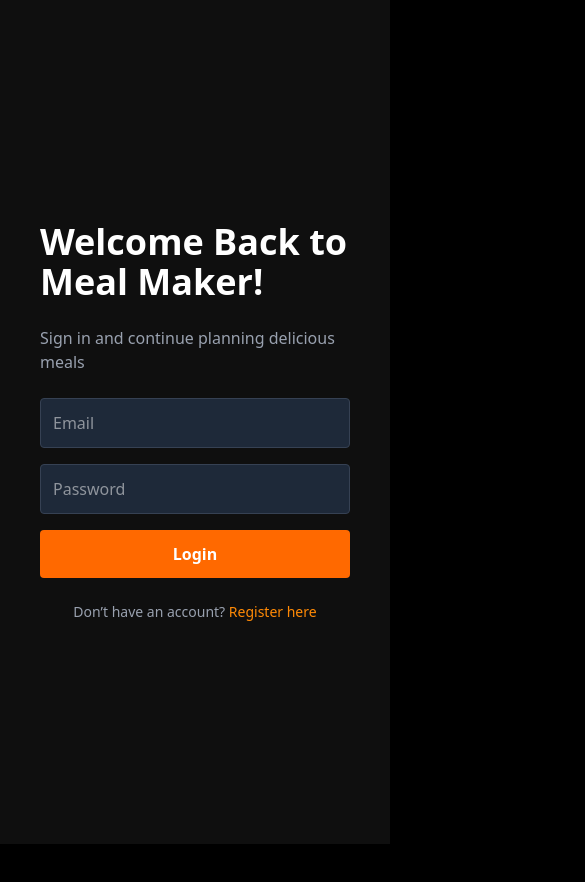
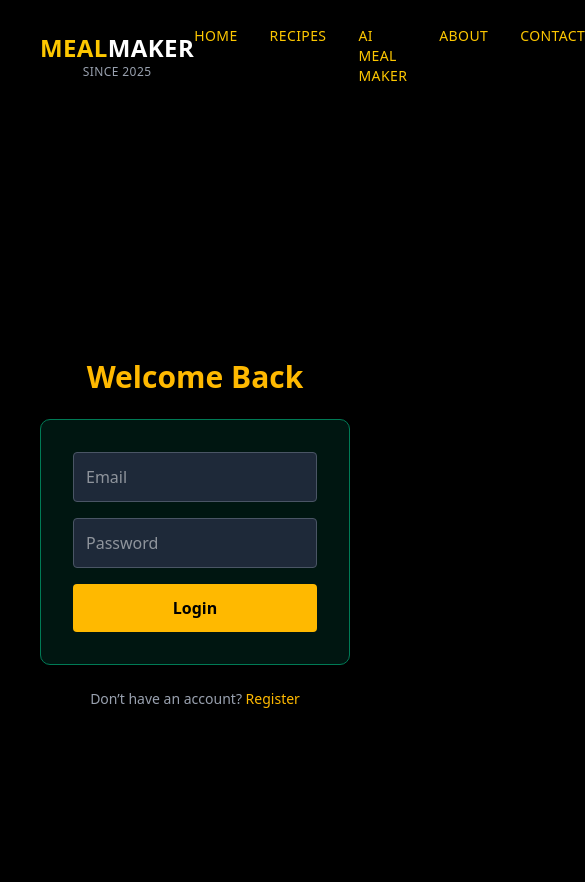
Before and after one commit to ipseekamalla1/aimealmaker, a Next.js app: page /login in a window 390 px wide. Shown: the top 882 px of the page, 585 px wide, since content can reach past the window. Before the commit the page ends 844 px from the top, so only its background shows below. Built offline with nearby package versions, Linux system fonts and the light colour scheme; no server answers.

Commit message:
next auth session added

```diff
--- a/app/api/auth/[...nextauth]/route.ts
+++ b/app/api/auth/[...nextauth]/route.ts
@@ -1,35 +1,47 @@
-import NextAuth from "next-auth"
-import CredentialsProvider from "next-auth/providers/credentials"
-import { PrismaAdapter } from "@auth/prisma-adapter"
-import { prisma } from "@/lib/prisma"
-import { compare } from "bcryptjs"
+import NextAuth from "next-auth";
+import CredentialsProvider from "next-auth/providers/credentials";
+import { PrismaAdapter } from "@auth/prisma-adapter";
+import { compare } from "bcryptjs";
+import prisma from "@/lib/prisma";
+import type { NextAuthOptions } from "next-auth";
 
-const handler = NextAuth({
+export const authOptions: NextAuthOptions = {
   adapter: PrismaAdapter(prisma),
+  session: {
+    strategy: "jwt",
+  },
+  secret: process.env.NEXTAUTH_SECRET,
   providers: [
     CredentialsProvider({
       name: "Credentials",
       credentials: {
-        email: { label: "Email", type: "email" },
+        email: { label: "Email", type: "text" },
         password: { label: "Password", type: "password" },
       },
       async authorize(credentials) {
+        if (!credentials?.email || !credentials?.password) return null;
+
         const user = await prisma.user.findUnique({
-          where: { email: credentials?.email },
-        })
-        if (!user) throw new Error("No user found")
+          where: { email: credentials.email },
+        });
 
-        const valid = await compare(credentials!.password, user.password)
-        if (!valid) throw new Error("Invalid password")
+        if (!user) throw new Error("No user found");
 
-        return user
+        const isValid = await compare(credentials.password, user.password);
+        if (!isValid) throw new Error("Invalid password");
+
+        return {
+          id: user.id.toString(),
+          name: `${user.fname} ${user.lname}`,
+          email: user.email,
+        };
       },
     }),
   ],
-  session: {
-    strategy: "jwt",
+  pages: {
+    signIn: "/login",
   },
-  secret: process.env.NEXTAUTH_SECRET,
-})
+};
 
-export { handler as GET, handler as POST }
+const handler = NextAuth(authOptions);
+export { handler as GET, handler as POST };
--- a/app/layout.tsx
+++ b/app/layout.tsx
@@ -1,20 +1,21 @@
-import "./globals.css"
-import SessionProviderWrapper from "@/components/SessionProviderWrapper"
+import "./globals.css";
+import Providers from "@/components/Providers";
+import ClientNavbar from "@/components/ClientNavbar";
 
 export const metadata = {
   title: "MealMaker",
   description: "AI-powered meal planner",
-}
+};
 
 export default function RootLayout({ children }: { children: React.ReactNode }) {
   return (
     <html lang="en">
-      <body>
-        <SessionProviderWrapper>
-
-          {children}
-        </SessionProviderWrapper>
+      <body className="bg-black text-white">
+        <Providers>
+          <ClientNavbar />
+          <main>{children}</main>
+        </Providers>
       </body>
     </html>
-  )
+  );
 }
--- a/app/login/page.tsx
+++ b/app/login/page.tsx
@@ -1,88 +1,109 @@
-'use client';
-import { useState } from 'react';
-import Image from 'next/image';
-import { useRouter } from 'next/navigation';
+"use client";
+import { signIn } from "next-auth/react";
+import { useRouter } from "next/navigation";
+import { useState } from "react";
+import Image from "next/image";
 
 export default function LoginPage() {
-  const [form, setForm] = useState({ email: '', password: '' });
-  const [message, setMessage] = useState('');
+  const [form, setForm] = useState({ email: "", password: "" });
+  const [error, setError] = useState("");
+  const [loading, setLoading] = useState(false);
   const router = useRouter();
 
   const handleSubmit = async (e: React.FormEvent) => {
     e.preventDefault();
-    const res = await fetch('/api/login', {
-      method: 'POST',
-      headers: { 'Content-Type': 'application/json' },
-      body: JSON.stringify(form),
+    setError("");
+    setLoading(true);
+
+    const res = await signIn("credentials", {
+      redirect: false,
+      email: form.email,
+      password: form.password,
     });
 
-    const data = await res.json();
-    if (res.ok) {
-      setMessage('Login successful! Redirecting...');
-      setTimeout(() => router.push('/'), 1500);
+    setLoading(false);
+
+    if (res?.error) {
+      setError(res.error);
     } else {
-      setMessage(data.error || 'Login failed');
+      router.push("/"); // redirect to home
     }
   };
 
   return (
-    <div className="flex min-h-screen">
+    <div className="flex min-h-screen bg-black text-white">
       {/* Left side - Login Form */}
-      <div className="flex flex-col justify-center items-center w-full lg:w-1/2 bg-[#0f0f0f] text-white px-10">
-        <h1 className="text-4xl font-bold mb-6">Welcome Back to Meal Maker!</h1>
-        <p className="text-gray-400 mb-6">
-          Sign in and continue planning delicious meals
-        </p>
+      <div className="flex flex-col justify-center items-center w-full lg:w-1/2 px-10 py-12">
+        <h1 className="text-3xl font-bold mb-6 text-amber-400">
+          Welcome Back
+        </h1>
 
-        <form onSubmit={handleSubmit} className="flex flex-col w-full max-w-sm space-y-4">
+        <form
+          onSubmit={handleSubmit}
+          className="flex flex-col w-full max-w-md space-y-4 bg-emerald-950/50 border border-emerald-700 rounded-lg p-8 shadow-lg"
+        >
           <input
             type="email"
             placeholder="Email"
-            className="p-3 rounded bg-gray-800 border border-gray-700 focus:outline-none focus:ring-2 focus:ring-orange-400"
+            className="p-3 rounded bg-gray-800 border border-gray-600 focus:ring-2 focus:ring-amber-400 focus:outline-none"
             value={form.email}
             onChange={(e) => setForm({ ...form, email: e.target.value })}
             required
           />
+
           <input
             type="password"
             placeholder="Password"
-            className="p-3 rounded bg-gray-800 border border-gray-700 focus:outline-none focus:ring-2 focus:ring-orange-400"
+            className="p-3 rounded bg-gray-800 border border-gray-600 focus:ring-2 focus:ring-amber-400 focus:outline-none"
             value={form.password}
             onChange={(e) => setForm({ ...form, password: e.target.value })}
             required
           />
+
           <button
             type="submit"
-            className="bg-orange-500 hover:bg-orange-600 text-white p-3 rounded font-semibold transition"
+            disabled={loading}
+            className={`p-3 rounded font-semibold transition-all duration-300 ${
+              loading
+                ? "bg-emerald-700 text-gray-300 cursor-not-allowed"
+                : "bg-amber-400 text-black hover:bg-amber-300"
+            }`}
           >
-            Login
+            {loading ? "Logging in..." : "Login"}
           </button>
         </form>
 
-        {message && <p className="mt-4 text-sm text-gray-300">{message}</p>}
+        {error && (
+          <p className="mt-4 text-red-400 animate-pulse">{error}</p>
+        )}
 
-        <p className="mt-6 text-gray-400 text-sm">
-          Don’t have an account?{' '}
-          <a href="/register" className="text-orange-400 hover:underline">
-            Register here
-          </a>
+        <p className="mt-6 text-sm text-gray-400">
+          Don’t have an account?{" "}
+          <span
+            onClick={() => router.push("/register")}
+            className="text-amber-400 cursor-pointer hover:underline"
+          >
+            Register
+          </span>
         </p>
       </div>
 
-      {/* Right side - Food Photo & Caption */}
+      {/* Right side - Image & Caption */}
       <div className="relative w-1/2 hidden lg:block">
         <Image
-          src="https://images.unsplash.com/photo-1504674900247-0877df9cc836?auto=format&fit=crop&w=1600&q=80"
-          alt="Meal Maker Background"
+          src="https://images.unsplash.com/photo-1543353071-873f17a7a088?auto=format&fit=crop&w=1600&q=80
+"
+          alt="Meal inspiration"
           fill
-          className="object-cover"
+          priority
+          className="object-cover opacity-80"
         />
-        <div className="absolute inset-0 bg-black bg-opacity-50 flex flex-col items-center justify-center text-center p-10">
-          <h2 className="text-3xl font-bold text-white mb-4 drop-shadow-lg">
-            Plan, Cook, and Savor Every Bite 🍲
+        <div className="absolute inset-0 bg-emerald-950/60 flex flex-col items-center justify-center text-center px-8">
+          <h2 className="text-4xl font-bold text-amber-300 mb-4">
+            Discover Delicious Simplicity 🍴
           </h2>
-          <p className="text-gray-200 text-lg max-w-md">
-            Log in to create meal plans, explore recipes, and make every meal meaningful.
+          <p className="text-lg text-emerald-100 max-w-md">
+            Plan your perfect meal effortlessly with MealMaker — log in to continue your culinary journey.
           </p>
         </div>
       </div>
--- a/app/mealmaker/page.tsx
+++ b/app/mealmaker/page.tsx
@@ -1,7 +1,6 @@
 "use client"
 
 import { useState } from "react"
-import Navbar from "@/components/ui/Navbar"
 import { motion } from "framer-motion"
 
 export default function HomePage() {
@@ -84,7 +83,6 @@
 
   return (
     <>
-      <Navbar />
 
       {/* 🌄 HERO SECTION */}
       <section
--- a/app/page.tsx
+++ b/app/page.tsx
@@ -1,10 +1,8 @@
 import Image from "next/image"
-import Navbar from "@/components/ui/Navbar"
 
 export default function Home() {
   return (
     <div className="font-sans min-h-screen bg-black text-white">
-      <Navbar />
 
       {/* Hero Section */}
       <section className="relative h-[80vh] flex items-center justify-center overflow-hidden">
--- /dev/null
+++ b/components/ClientNavbar.tsx
@@ -0,0 +1,6 @@
+"use client";
+import Navbar from "./ui/Navbar";
+
+export default function ClientNavbar() {
+  return <Navbar />;
+}
--- a/components/NavbarWrapper.tsx
+++ /dev/null
@@ -1,7 +0,0 @@
-import Navbar from "./ui/Navbar";
-import { getUser } from "@/lib/getUser";
-
-export default async function NavbarWrapper() {
-  const user = await getUser();
-  return <Navbar user={user} />;
-}
--- /dev/null
+++ b/components/Providers.tsx
@@ -0,0 +1,6 @@
+"use client";
+import { SessionProvider } from "next-auth/react";
+
+export default function Providers({ children }: { children: React.ReactNode }) {
+  return <SessionProvider>{children}</SessionProvider>;
+}
--- a/components/SessionProviderWrapper.tsx
+++ /dev/null
@@ -1,6 +0,0 @@
-"use client"
-import { SessionProvider } from "next-auth/react"
-
-export default function SessionProviderWrapper({ children }: { children: React.ReactNode }) {
-  return <SessionProvider>{children}</SessionProvider>
-}
--- a/package.json
+++ b/package.json
@@ -13,7 +13,7 @@
     "@emotion/react": "^11.14.0",
     "@emotion/styled": "^11.14.1",
     "@huggingface/inference": "^4.11.1",
-    "@prisma/client": "^6.17.1",
+    "@prisma/client": "^6.18.0",
     "bcrypt": "^6.0.0",
     "bcryptjs": "^3.0.2",
     "class-variance-authority": "^0.7.1",
```
Also changed, not shown: components/ui/Navbar.tsx (+14 -6 lines), 1 other file (tests, documents, lock files or other folders).
